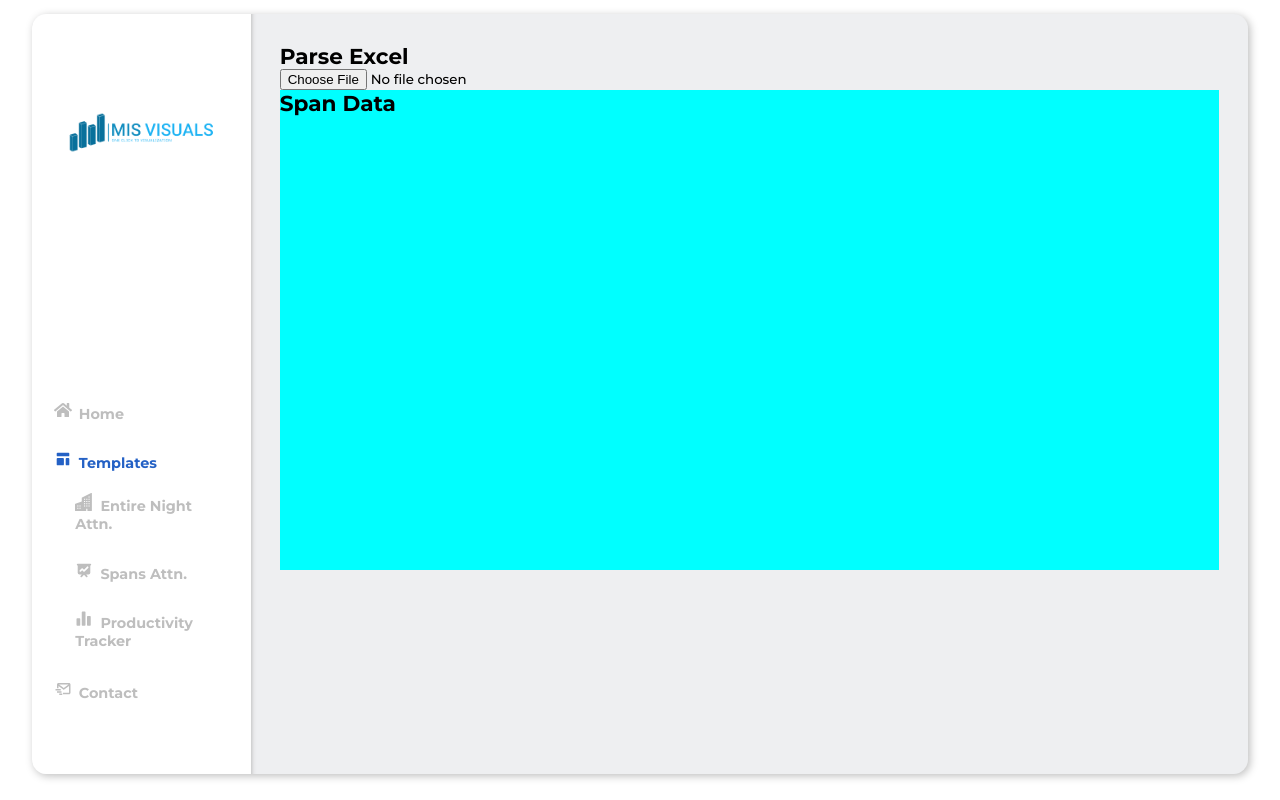
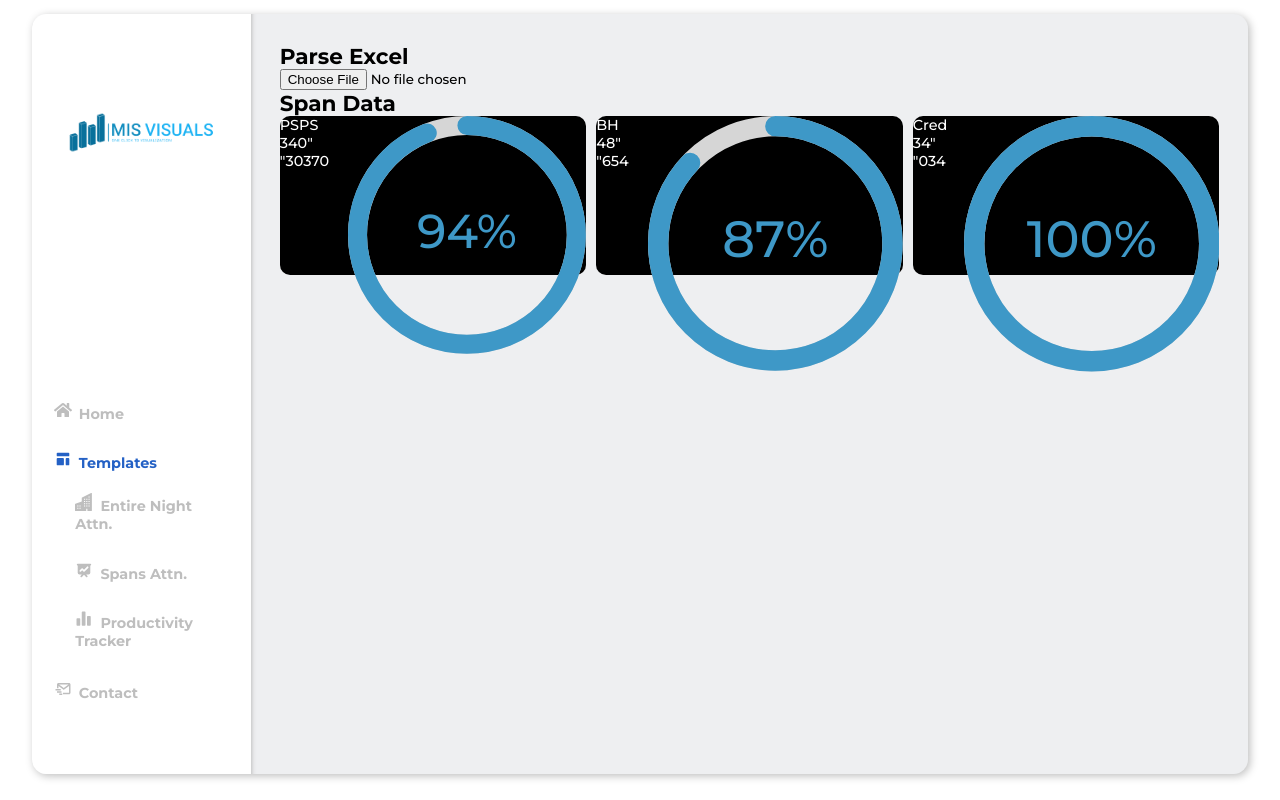
Before and after one commit to siddhantguptain/misvisuals, a React (Create React App) app: page / in a window 1280 px wide. Built offline with nearby package versions, Linux system fonts and the light colour scheme.

Commit message:
Added the layout around Git

```diff
--- a/public/index.html
+++ b/public/index.html
@@ -2,7 +2,7 @@
 <html lang="en">
   <head>
     <meta charset="utf-8" />
-    <link rel="icon" href="%PUBLIC_URL%/MisLogoColor.png" />
+    <link rel="icon" href="%PUBLIC_URL%/MisVisLOGO.png" />
     <meta name="viewport" content="width=device-width, initial-scale=1" />
     <meta name="theme-color" content="#000000" />
     <meta
--- a/src/Components/SpanData/SpanData.css
+++ b/src/Components/SpanData/SpanData.css
@@ -1,6 +1,6 @@
 .DisplayDiv{
   border: 2rem red;
-background-color: aqua;
+/* background-color: aqua; */
   /* weight:90%; */
   height: 60vh;
 }
--- a/src/Components/SpanData/SpanData.js
+++ b/src/Components/SpanData/SpanData.js
@@ -1,11 +1,13 @@
 import React from "react";
 import "./SpanData.css";
+import Cards from '../Snips/Cards/Cards.jsx';
+
 const SpanData =()=>{
     return(
         <div className="DisplayDiv">
              <h2>Span Data</h2>
+             <Cards />
         </div>
-
     );
 }
 export default SpanData;
```
Also changed, not shown: public/MisVisLOGO.png (added).
